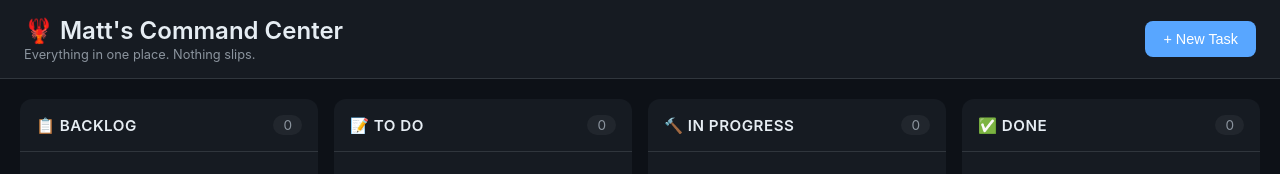
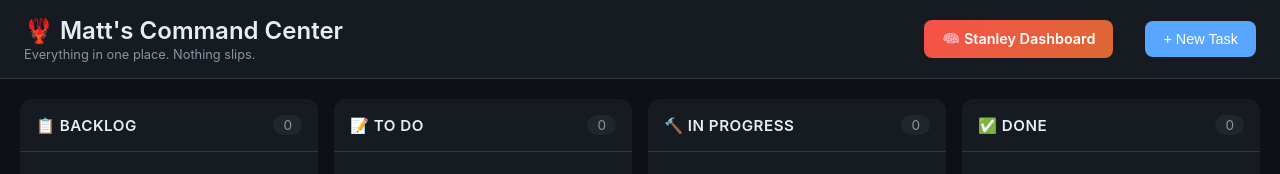
Before and after one commit to matthewdecelles/kanban-board, a website: page public/index.html in a window 1280 px wide. Drawn offline with Linux system fonts and the light colour scheme; no server answers.

Commit message:
Add Stanley Dashboard button to header

```diff
--- a/public/index.html
+++ b/public/index.html
@@ -14,6 +14,7 @@
         <div class="subtitle">Everything in one place. Nothing slips.</div>
       </div>
       <div class="header-actions">
+        <a href="https://stanley-dashboard-3ij.pages.dev" target="_blank" class="btn btn-dashboard">🧠 Stanley Dashboard</a>
         <div class="stats" id="stats"></div>
         <button class="btn btn-primary" onclick="openModal()">+ New Task</button>
       </div>
--- a/public/styles.css
+++ b/public/styles.css
@@ -255,6 +255,18 @@ body {
   font-size: 0.9rem;
 }
 
+.btn-dashboard {
+  background: linear-gradient(135deg, #f85149, #da6832);
+  color: white;
+  text-decoration: none;
+  font-weight: 600;
+}
+
+.btn-dashboard:hover {
+  background: linear-gradient(135deg, #da3e37, #c45a2a);
+  transform: translateY(-1px);
+}
+
 .btn-primary {
   background: var(--accent-blue);
   color: white;
```
